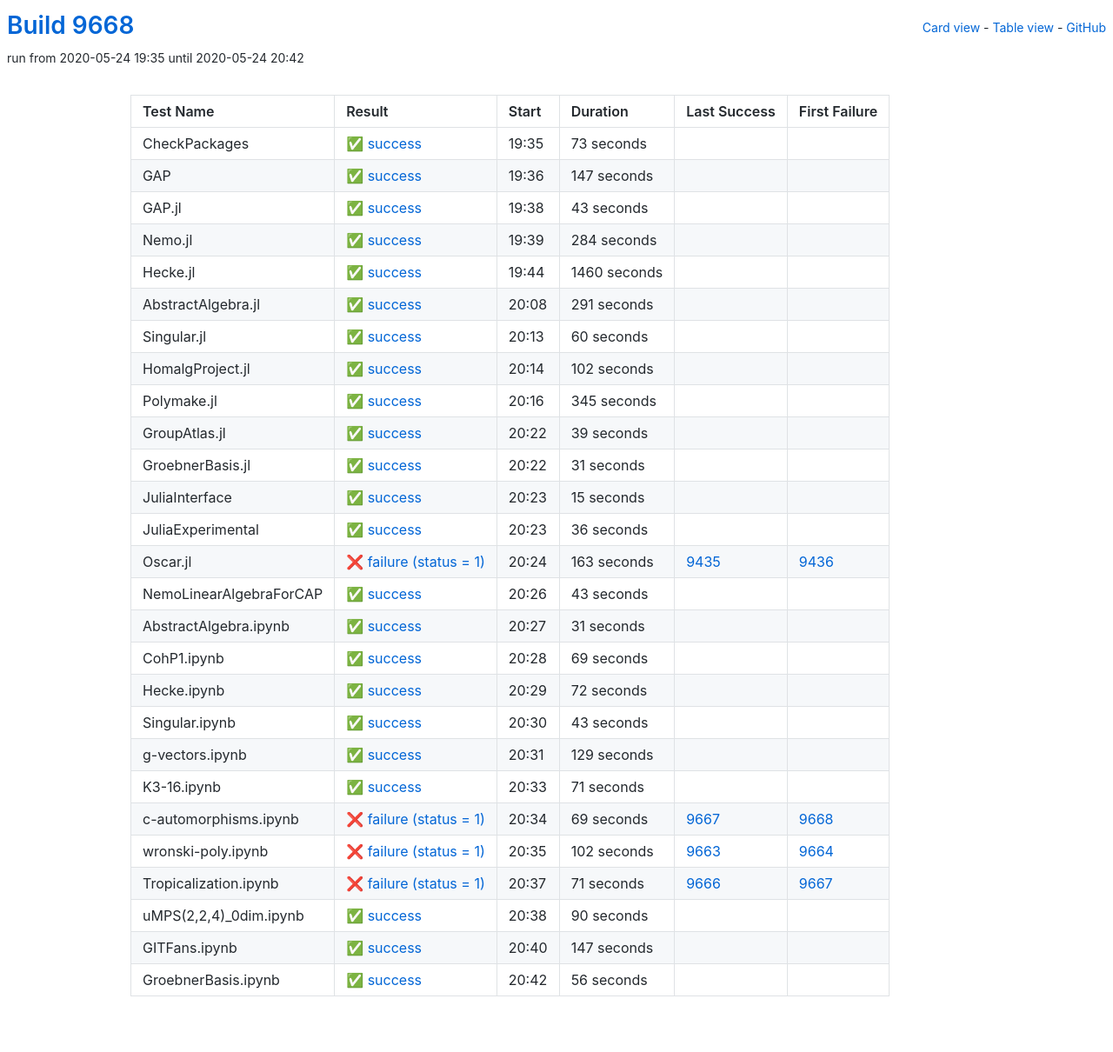
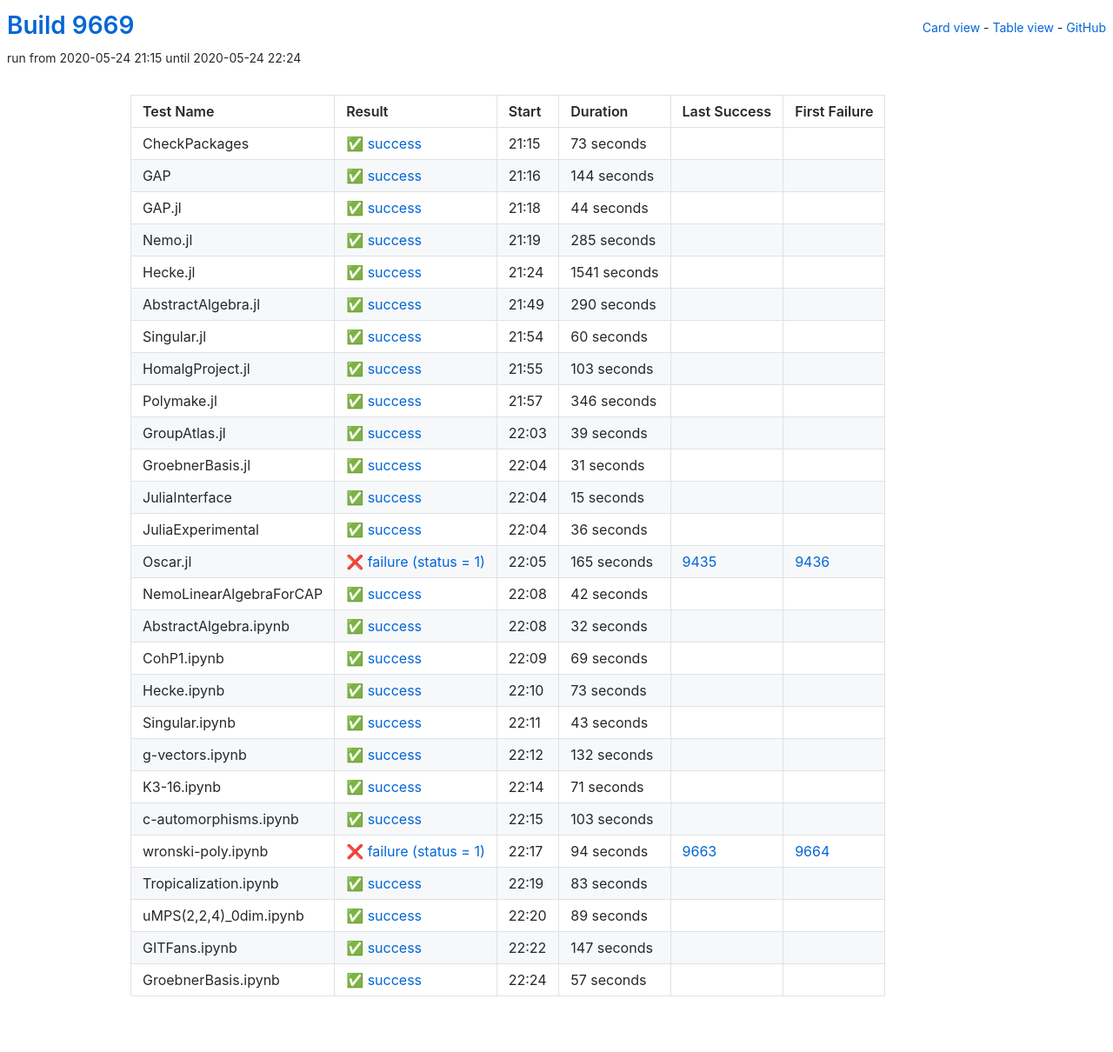
Before and after one commit to oscar-system/oscar-ci-status, a Jekyll site: the page built from table.html, in a window 1280 px wide. Shown: the whole page at 87% size. Built offline with Jekyll 4.4.1, drawn with Linux system fonts in a browser that asks for light colours.

Commit message:
Build 9669

```diff
--- a/_data/ci.yml
+++ b/_data/ci.yml
@@ -1,5 +1,5 @@
-build: 9668
-build_url: https://oscarci.mathematik.uni-kl.de/job/oscar/9668/
+build: 9669
+build_url: https://oscarci.mathematik.uni-kl.de/job/oscar/9669/
 job: oscar
 tests:
 - duration: 73
@@ -9,69 +9,69 @@
   id: checkpackages
   last_success: false
   last_success_url: null
-  log: https://oscarci.mathematik.uni-kl.de/job/oscar/9668/artifact/logs/build-9668/CheckPackages.log
+  log: https://oscarci.mathematik.uni-kl.de/job/oscar/9669/artifact/logs/build-9669/CheckPackages.log
   name: CheckPackages
-  start: 2020-05-24 19:35
+  start: 2020-05-24 21:15
   status: success
   success: true
-- duration: 147
+- duration: 144
   exitcode: 0
   first_failure: false
   first_failure_url: null
   id: gap
   last_success: false
   last_success_url: null
-  log: https://oscarci.mathematik.uni-kl.de/job/oscar/9668/artifact/logs/build-9668/GAP.log
+  log: https://oscarci.mathematik.uni-kl.de/job/oscar/9669/artifact/logs/build-9669/GAP.log
   name: GAP
-  start: 2020-05-24 19:36
+  start: 2020-05-24 21:16
   status: success
   success: true
-- duration: 43
+- duration: 44
   exitcode: 0
   first_failure: false
   first_failure_url: null
   id: gap-jl
   last_success: false
   last_success_url: null
-  log: https://oscarci.mathematik.uni-kl.de/job/oscar/9668/artifact/logs/build-9668/GAP.jl.log
+  log: https://oscarci.mathematik.uni-kl.de/job/oscar/9669/artifact/logs/build-9669/GAP.jl.log
   name: GAP.jl
-  start: 2020-05-24 19:38
+  start: 2020-05-24 21:18
   status: success
   success: true
-- duration: 284
+- duration: 285
   exitcode: 0
   first_failure: false
   first_failure_url: null
   id: nemo-jl
   last_success: false
   last_success_url: null
-  log: https://oscarci.mathematik.uni-kl.de/job/oscar/9668/artifact/logs/build-9668/Nemo.jl.log
+  log: https://oscarci.mathematik.uni-kl.de/job/oscar/9669/artifact/logs/build-9669/Nemo.jl.log
   name: Nemo.jl
-  start: 2020-05-24 19:39
+  start: 2020-05-24 21:19
   status: success
   success: true
-- duration: 1460
+- duration: 1541
   exitcode: 0
   first_failure: false
   first_failure_url: null
   id: hecke-jl
   last_success: false
   last_success_url: null
-  log: https://oscarci.mathematik.uni-kl.de/job/oscar/9668/artifact/logs/build-9668/Hecke.jl.log
+  log: https://oscarci.mathematik.uni-kl.de/job/oscar/9669/artifact/logs/build-9669/Hecke.jl.log
   name: Hecke.jl
-  start: 2020-05-24 19:44
+  start: 2020-05-24 21:24
   status: success
   success: true
-- duration: 291
+- duration: 290
   exitcode: 0
   first_failure: false
   first_failure_url: null
   id: abstractalgebra-jl
   last_success: false
   last_success_url: null
-  log: https://oscarci.mathematik.uni-kl.de/job/oscar/9668/artifact/logs/build-9668/AbstractAlgebra.jl.log
+  log: https://oscarci.mathematik.uni-kl.de/job/oscar/9669/artifact/logs/build-9669/AbstractAlgebra.jl.log
   name: AbstractAlgebra.jl
-  start: 2020-05-24 20:08
+  start: 2020-05-24 21:49
   status: success
   success: true
 - duration: 60
@@ -81,33 +81,33 @@
   id: singular-jl
   last_success: false
   last_success_url: null
-  log: https://oscarci.mathematik.uni-kl.de/job/oscar/9668/artifact/logs/build-9668/Singular.jl.log
+  log: https://oscarci.mathematik.uni-kl.de/job/oscar/9669/artifact/logs/build-9669/Singular.jl.log
   name: Singular.jl
-  start: 2020-05-24 20:13
+  start: 2020-05-24 21:54
   status: success
   success: true
-- duration: 102
+- duration: 103
   exitcode: 0
   first_failure: false
   first_failure_url: null
   id: homalgproject-jl
   last_success: false
   last_success_url: null
-  log: https://oscarci.mathematik.uni-kl.de/job/oscar/9668/artifact/logs/build-9668/HomalgProject.jl.log
+  log: https://oscarci.mathematik.uni-kl.de/job/oscar/9669/artifact/logs/build-9669/HomalgProject.jl.log
   name: HomalgProject.jl
-  start: 2020-05-24 20:14
+  start: 2020-05-24 21:55
   status: success
   success: true
-- duration: 345
+- duration: 346
   exitcode: 0
   first_failure: false
   first_failure_url: null
   id: polymake-jl
   last_success: false
   last_success_url: null
-  log: https://oscarci.mathematik.uni-kl.de/job/oscar/9668/artifact/logs/build-9668/Polymake.jl.log
+  log: https://oscarci.mathematik.uni-kl.de/job/oscar/9669/artifact/logs/build-9669/Polymake.jl.log
   name: Polymake.jl
-  start: 2020-05-24 20:16
+  start: 2020-05-24 21:57
   status: success
   success: true
 - duration: 39
@@ -117,9 +117,9 @@
   id: groupatlas-jl
   last_success: false
   last_success_url: null
-  log: https://oscarci.mathematik.uni-kl.de/job/oscar/9668/artifact/logs/build-9668/GroupAtlas.jl.log
+  log: https://oscarci.mathematik.uni-kl.de/job/oscar/9669/artifact/logs/build-9669/GroupAtlas.jl.log
   name: GroupAtlas.jl
-  start: 2020-05-24 20:22
+  start: 2020-05-24 22:03
   status: success
   success: true
 - duration: 31
@@ -129,9 +129,9 @@
   id: groebnerbasis-jl
   last_success: false
   last_success_url: null
-  log: https://oscarci.mathematik.uni-kl.de/job/oscar/9668/artifact/logs/build-9668/GroebnerBasis.jl.log
+  log: https://oscarci.mathematik.uni-kl.de/job/oscar/9669/artifact/logs/build-9669/GroebnerBasis.jl.log
   name: GroebnerBasis.jl
-  start: 2020-05-24 20:22
+  start: 2020-05-24 22:04
   status: success
   success: true
 - duration: 15
@@ -141,9 +141,9 @@
   id: juliainterface
   last_success: false
   last_success_url: null
-  log: https://oscarci.mathematik.uni-kl.de/job/oscar/9668/artifact/logs/build-9668/JuliaInterface.log
+  log: https://oscarci.mathematik.uni-kl.de/job/oscar/9669/artifact/logs/build-9669/JuliaInterface.log
   name: JuliaInterface
-  start: 2020-05-24 20:23
+  start: 2020-05-24 22:04
   status: success
   success: true
 - duration: 36
@@ -153,45 +153,45 @@
   id: juliaexperimental
   last_success: false
   last_success_url: null
-  log: https://oscarci.mathematik.uni-kl.de/job/oscar/9668/artifact/logs/build-9668/JuliaExperimental.log
+  log: https://oscarci.mathematik.uni-kl.de/job/oscar/9669/artifact/logs/build-9669/JuliaExperimental.log
   name: JuliaExperimental
-  start: 2020-05-24 20:23
+  start: 2020-05-24 22:04
   status: success
   success: true
-- duration: 163
+- duration: 165
   exitcode: 1
   first_failure: 9436
   first_failure_url: https://oscarci.mathematik.uni-kl.de/job/oscar/9436/
   id: oscar-jl
   last_success: 9435
   last_success_url: https://oscarci.mathematik.uni-kl.de/job/oscar/9435/
-  log: https://oscarci.mathematik.uni-kl.de/job/oscar/9668/artifact/logs/build-9668/Oscar.jl.log
+  log: https://oscarci.mathematik.uni-kl.de/job/oscar/9669/artifact/logs/build-9669/Oscar.jl.log
   name: Oscar.jl
-  start: 2020-05-24 20:24
+  start: 2020-05-24 22:05
   status: failure
   success: false
-- duration: 43
+- duration: 42
   exitcode: 0
   first_failure: false
   first_failure_url: null
   id: nemolinearalgebraforcap
   last_success: false
   last_success_url: null
-  log: https://oscarci.mathematik.uni-kl.de/job/oscar/9668/artifact/logs/build-9668/NemoLinearAlgebraForCAP.log
+  log: https://oscarci.mathematik.uni-kl.de/job/oscar/9669/artifact/logs/build-9669/NemoLinearAlgebraForCAP.log
   name: NemoLinearAlgebraForCAP
-  start: 2020-05-24 20:26
+  start: 2020-05-24 22:08
   status: success
   success: true
-- duration: 31
+- duration: 32
   exitcode: 0
   first_failure: false
   first_failure_url: null
   id: abstractalgebra-ipynb
   last_success: false
   last_success_url: null
-  log: https://oscarci.mathematik.uni-kl.de/job/oscar/9668/artifact/logs/build-9668/AbstractAlgebra.ipynb.log
+  log: https://oscarci.mathematik.uni-kl.de/job/oscar/9669/artifact/logs/build-9669/AbstractAlgebra.ipynb.log
   name: AbstractAlgebra.ipynb
-  start: 2020-05-24 20:27
+  start: 2020-05-24 22:08
   status: success
   success: true
 - duration: 69
@@ -201,21 +201,21 @@
   id: cohp1-ipynb
   last_success: false
   last_success_url: null
-  log: https://oscarci.mathematik.uni-kl.de/job/oscar/9668/artifact/logs/build-9668/CohP1.ipynb.log
+  log: https://oscarci.mathematik.uni-kl.de/job/oscar/9669/artifact/logs/build-9669/CohP1.ipynb.log
   name: CohP1.ipynb
-  start: 2020-05-24 20:28
+  start: 2020-05-24 22:09
   status: success
   success: true
-- duration: 72
+- duration: 73
   exitcode: 0
   first_failure: false
   first_failure_url: null
   id: hecke-ipynb
   last_success: false
   last_success_url: null
-  log: https://oscarci.mathematik.uni-kl.de/job/oscar/9668/artifact/logs/build-9668/Hecke.ipynb.log
+  log: https://oscarci.mathematik.uni-kl.de/job/oscar/9669/artifact/logs/build-9669/Hecke.ipynb.log
   name: Hecke.ipynb
-  start: 2020-05-24 20:29
+  start: 2020-05-24 22:10
   status: success
   success: true
 - duration: 43
@@ -225,21 +225,21 @@
   id: singular-ipynb
   last_success: false
   last_success_url: null
-  log: https://oscarci.mathematik.uni-kl.de/job/oscar/9668/artifact/logs/build-9668/Singular.ipynb.log
+  log: https://oscarci.mathematik.uni-kl.de/job/oscar/9669/artifact/logs/build-9669/Singular.ipynb.log
   name: Singular.ipynb
-  start: 2020-05-24 20:30
+  start: 2020-05-24 22:11
   status: success
   success: true
-- duration: 129
+- duration: 132
   exitcode: 0
   first_failure: false
   first_failure_url: null
   id: g-vectors-ipynb
   last_success: false
   last_success_url: null
-  log: https://oscarci.mathematik.uni-kl.de/job/oscar/9668/artifact/logs/build-9668/g-vectors.ipynb.log
+  log: https://oscarci.mathematik.uni-kl.de/job/oscar/9669/artifact/logs/build-9669/g-vectors.ipynb.log
   name: g-vectors.ipynb
-  start: 2020-05-24 20:31
+  start: 2020-05-24 22:12
   status: success
   success: true
 - duration: 71
@@ -249,57 +249,57 @@
   id: k3-16-ipynb
   last_success: false
   last_success_url: null
-  log: https://oscarci.mathematik.uni-kl.de/job/oscar/9668/artifact/logs/build-9668/K3-16.ipynb.log
+  log: https://oscarci.mathematik.uni-kl.de/job/oscar/9669/artifact/logs/build-9669/K3-16.ipynb.log
   name: K3-16.ipynb
-  start: 2020-05-24 20:33
+  start: 2020-05-24 22:14
   status: success
   success: true
-- duration: 69
-  exitcode: 1
-  first_failure: 9668
-  first_failure_url: https://oscarci.mathematik.uni-kl.de/job/oscar/9668/
+- duration: 103
+  exitcode: 0
+  first_failure: false
+  first_failure_url: null
   id: c-automorphisms-ipynb
-  last_success: 9667
-  last_success_url: https://oscarci.mathematik.uni-kl.de/job/oscar/9667/
-  log: https://oscarci.mathematik.uni-kl.de/job/oscar/9668/artifact/logs/build-9668/c-automorphisms.ipynb.log
+  last_success: false
+  last_success_url: null
+  log: https://oscarci.mathematik.uni-kl.de/job/oscar/9669/artifact/logs/build-9669/c-automorphisms.ipynb.log
   name: c-automorphisms.ipynb
-  start: 2020-05-24 20:34
-  status: failure
-  success: false
-- duration: 102
+  start: 2020-05-24 22:15
+  status: success
+  success: true
+- duration: 94
   exitcode: 1
   first_failure: 9664
   first_failure_url: https://oscarci.mathematik.uni-kl.de/job/oscar/9664/
   id: wronski-poly-ipynb
   last_success: 9663
   last_success_url: https://oscarci.mathematik.uni-kl.de/job/oscar/9663/
-  log: https://oscarci.mathematik.uni-kl.de/job/oscar/9668/artifact/logs/build-9668/wronski-poly.ipynb.log
+  log: https://oscarci.mathematik.uni-kl.de/job/oscar/9669/artifact/logs/build-9669/wronski-poly.ipynb.log
   name: wronski-poly.ipynb
-  start: 2020-05-24 20:35
+  start: 2020-05-24 22:17
   status: failure
   success: false
-- duration: 71
-  exitcode: 1
-  first_failure: 9667
-  first_failure_url: https://oscarci.mathematik.uni-kl.de/job/oscar/9667/
+- duration: 83
+  exitcode: 0
+  first_failure: false
+  first_failure_url: null
   id: tropicalization-ipynb
-  last_success: 9666
-  last_success_url: https://oscarci.mathematik.uni-kl.de/job/oscar/9666/
-  log: https://oscarci.mathematik.uni-kl.de/job/oscar/9668/artifact/logs/build-9668/Tropicalization.ipynb.log
+  last_success: false
+  last_success_url: null
+  log: https://oscarci.mathematik.uni-kl.de/job/oscar/9669/artifact/logs/build-9669/Tropicalization.ipynb.log
   name: Tropicalization.ipynb
-  start: 2020-05-24 20:37
-  status: failure
-  success: false
-- duration: 90
+  start: 2020-05-24 22:19
+  status: success
+  success: true
+- duration: 89
   exitcode: 0
   first_failure: false
   first_failure_url: null
   id: umps-2-2-4-0dim-ipynb
   last_success: false
   last_success_url: null
-  log: https://oscarci.mathematik.uni-kl.de/job/oscar/9668/artifact/logs/build-9668/uMPS-2-2-4-_0dim.ipynb.log
+  log: https://oscarci.mathematik.uni-kl.de/job/oscar/9669/artifact/logs/build-9669/uMPS-2-2-4-_0dim.ipynb.log
   name: uMPS(2,2,4)_0dim.ipynb
-  start: 2020-05-24 20:38
+  start: 2020-05-24 22:20
   status: success
   success: true
 - duration: 147
@@ -309,20 +309,20 @@
   id: gitfans-ipynb
   last_success: false
   last_success_url: null
-  log: https://oscarci.mathematik.uni-kl.de/job/oscar/9668/artifact/logs/build-9668/GITFans.ipynb.log
+  log: https://oscarci.mathematik.uni-kl.de/job/oscar/9669/artifact/logs/build-9669/GITFans.ipynb.log
   name: GITFans.ipynb
-  start: 2020-05-24 20:40
+  start: 2020-05-24 22:22
   status: success
   success: true
-- duration: 56
+- duration: 57
   exitcode: 0
   first_failure: false
   first_failure_url: null
   id: groebnerbasis-ipynb
   last_success: false
   last_success_url: null
-  log: https://oscarci.mathematik.uni-kl.de/job/oscar/9668/artifact/logs/build-9668/GroebnerBasis.ipynb.log
+  log: https://oscarci.mathematik.uni-kl.de/job/oscar/9669/artifact/logs/build-9669/GroebnerBasis.ipynb.log
   name: GroebnerBasis.ipynb
-  start: 2020-05-24 20:42
+  start: 2020-05-24 22:24
   status: success
   success: true
```
Also changed, not shown: README.md.
